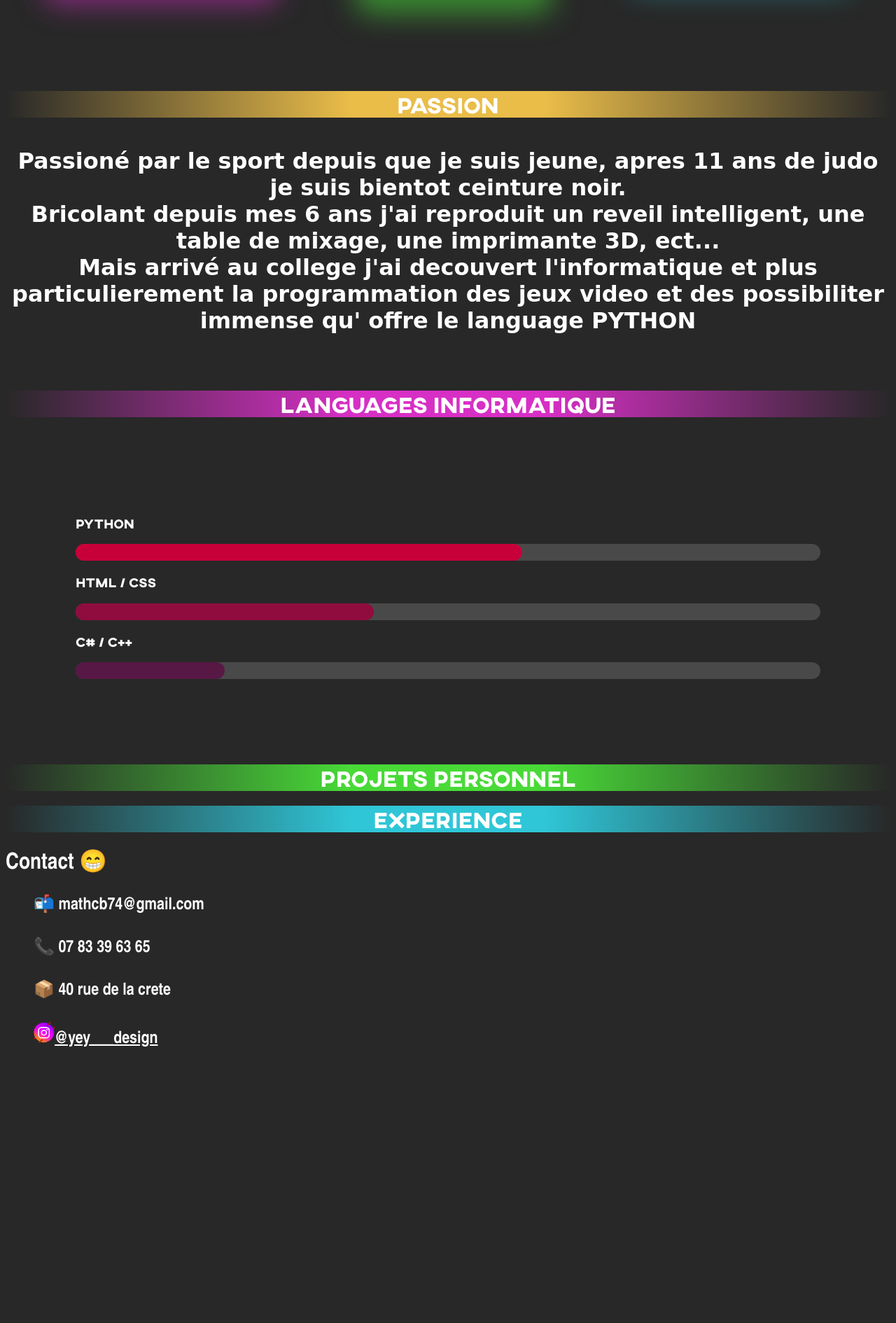
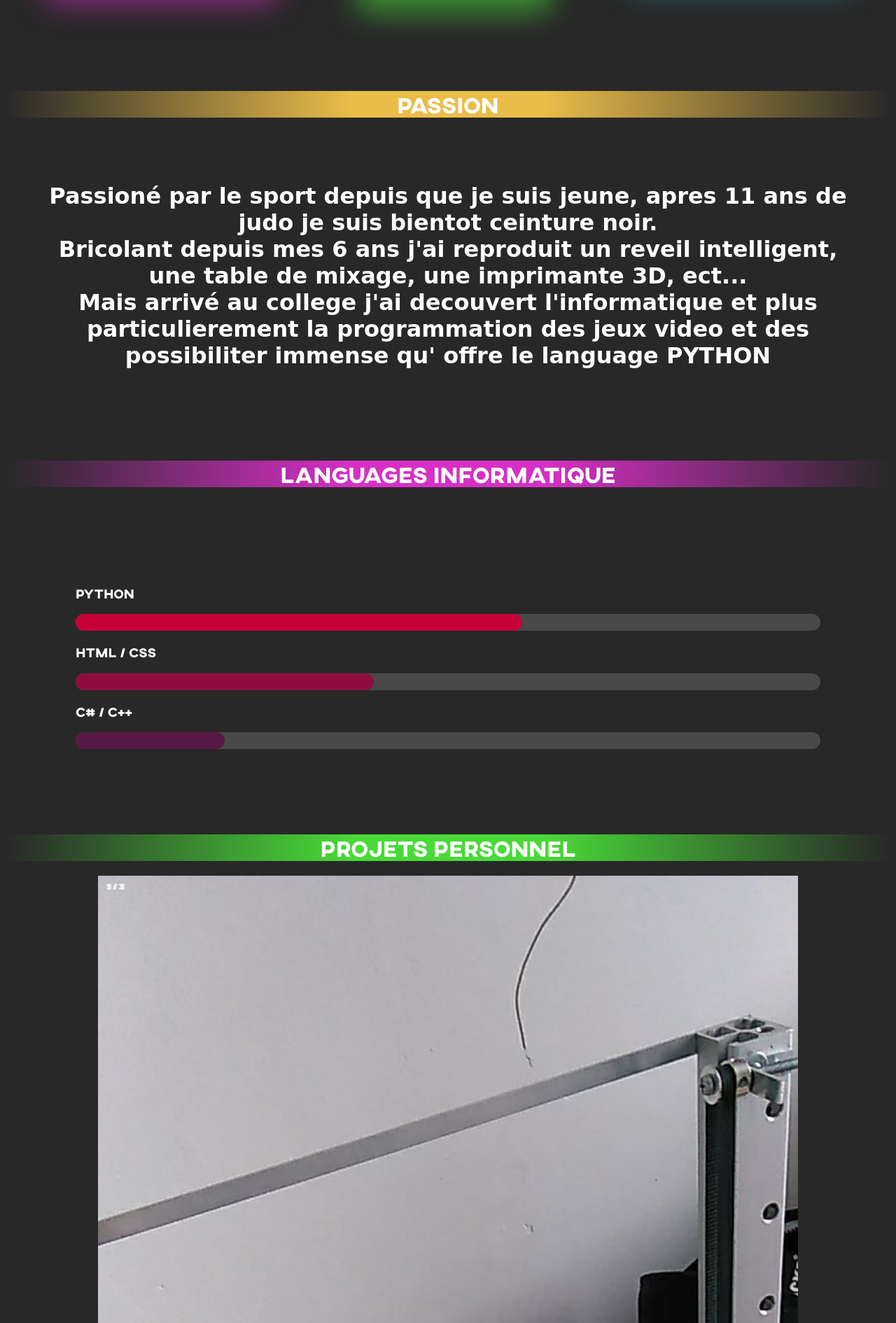
Before and after one commit to math-pixel/portfolio, a PHP site: page / in a window 1280 px wide. Shown: the part 971-2861 px from the top of the page at 70% size. Before the commit the page ends 2467 px from the top, so only its background shows below. Run offline with PHP 8.4, Linux system fonts and the light colour scheme.

Commit message:
Add files via upload

```diff
--- a/css.css
+++ b/css.css
@@ -294,6 +294,7 @@ body{
 	background: radial-gradient(circle, rgb(255,205,77, 0.9) 22%, rgba(252,70,107,0) 100%);
 }
 .passion_text{
+	padding: 50px;
 	text-align: center;
 	font-family: cursive;
 	font-size: 2em;
@@ -344,10 +345,50 @@ body{
 }
 
 
+
+
+
 .port_perso{
 	text-align: center;
 	background: radial-gradient(circle, rgba(76,237,57, 0.9) 22%, rgba(252,70,107,0) 100%);
 }
+.slideshow-container {
+  max-width: 1000px;
+  position: relative;
+  margin: auto;
+}
+
+/* Hide the images by default */
+.mySlides {
+
+}
+.text {
+  color: #f2f2f2;
+  font-size: 15px;
+  padding: 8px 12px;
+  position: absolute;
+  bottom: 8px;
+  width: 100%;
+  text-align: center;
+}
+
+/* Number text (1/3 etc) */
+.numbertext {
+  color: #f2f2f2;
+  font-size: 12px;
+  padding: 8px 12px;
+  position: absolute;
+  top: 0;
+}
+
+
+
+
+
+
+
+
+
 
 .port_xp{
 	text-align: center;
--- a/index.html
+++ b/index.html
@@ -8,7 +8,7 @@
 	</head>
 
 	<body>
-        <script src="./script.js"></script>
+        <script type="text/javascript" src="script.js"></script>
 		<div class="page">
 			<h1 class="titre_bienvenue">CV en ligne &#128203;</h2>
 			<div class="en-tete">
@@ -137,6 +137,28 @@
                 <div class="port_perso" id="projets_perso">
                     <h1>Projets Personnel</h1>
                 </div>
+                <div class="slideshow-container">
+                          <!-- Full-width images with number and caption text -->
+                          <div class="mySlides fade">
+                            <div class="numbertext">1 / 3</div>
+                            <img src="./image/print_3d/22.jpg" style="width:100%">
+                            <div class="text">3D printer 2°</div>
+                          </div>
+
+                          <div class="mySlides fade">
+                            <div class="numbertext">2 / 3</div>
+                            <img src="./image/print_3d/23.jpg" style="width:100%">
+                            <div class="text">Caption Two</div>
+                          </div>
+
+                          <div class="mySlides fade">
+                            <div class="numbertext">3 / 3</div>
+                            <img src="./image/print_3d/19.jpg" style="width:100%">
+                            <div class="text">Caption Three</div>
+                          </div>
+
+                        </div>
+
                 <div class="port_xp">
                     <h1>Experience</h1>
                 </div>
--- a/script.js
+++ b/script.js
@@ -1,6 +1,22 @@
-function myFunction(x) {
-    var element = document.getElementById("overflow");
+var slideIndex = 0;
 
-    x.classList.toggle("change");
-    element.classList.toggle("changeflow");
+showSlides();
+var slide = document.getElementsByClassName("mySlides");
+slide[0].
+
+function showSlides() {
+  var i;
+  var slides = document.getElementsByClassName("mySlides");
+  for (i = 0; i < slides.length; i++) {
+    slides[i].style.display = "none";
+  }
+
 }
+/*
+  slideIndex++;
+  if (slideIndex > slides.length) {
+    slideIndex = 1;
+  }
+
+  slides[slideIndex-1].style.display = "block";
+  setTimeout(showSlides, 500); // Change image every 2 seconds*/
```
